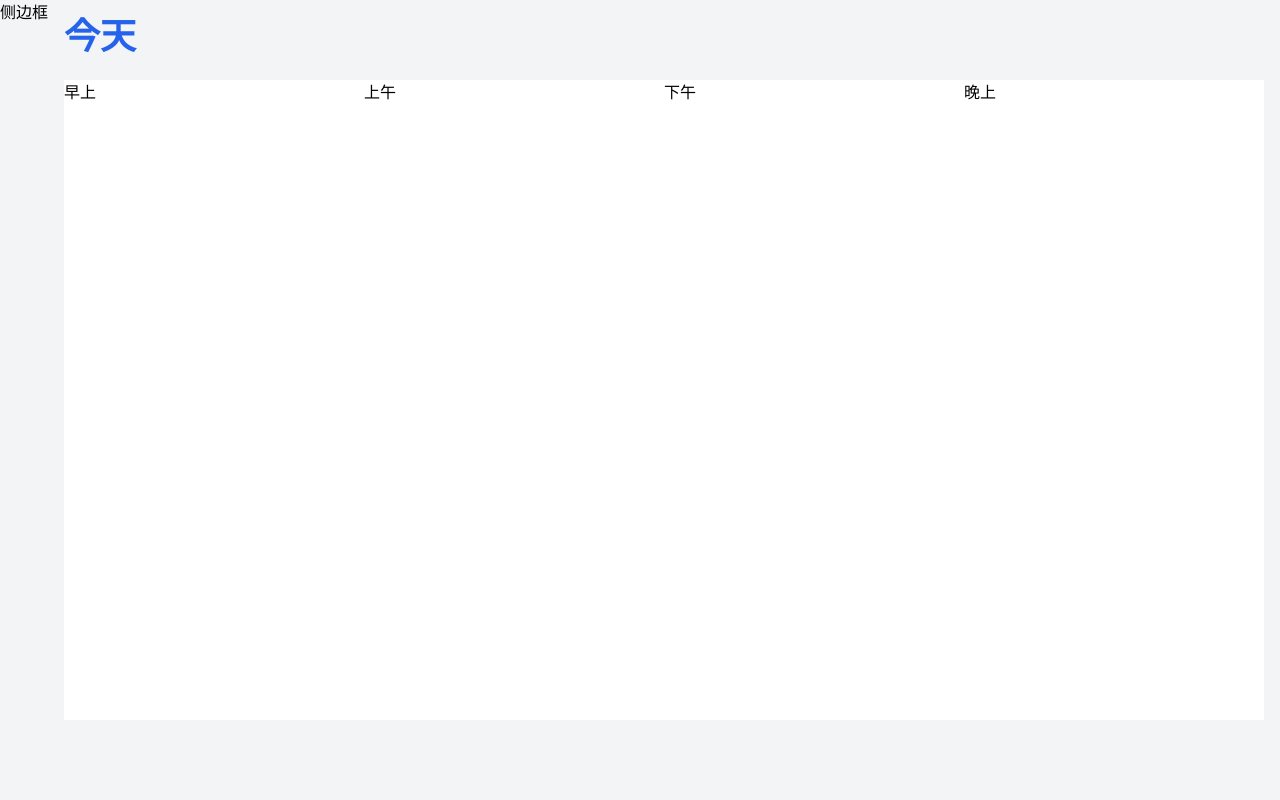
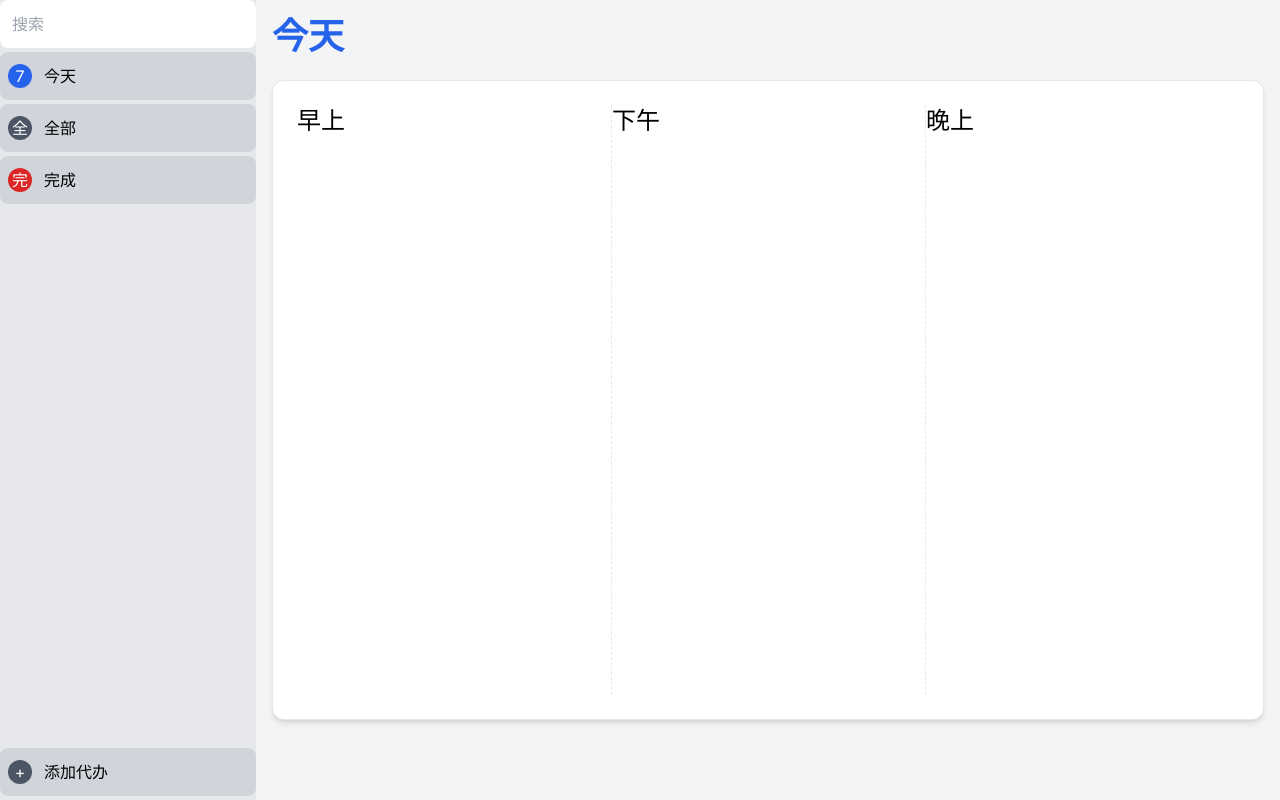
Before and after one commit to Kaiyuangu/my-app, a Next.js app: page / in a window 1280 px wide. Built offline with nearby package versions, Linux system fonts and the light colour scheme.

Commit message:
feat: Add`today`,`all`,`finish`,and `add`

```diff
--- /dev/null
+++ b/src/app/Add.tsx
@@ -0,0 +1,8 @@
+function Add() {
+    return (
+      <div className="flex-1 p-4">
+        Add
+      </div>
+    )
+}
+export{Add}
--- /dev/null
+++ b/src/app/All.tsx
@@ -0,0 +1,8 @@
+function All() {
+    return (
+      <div className="flex-1 p-4">
+        All todos
+      </div>
+    )
+}
+export{All}
--- /dev/null
+++ b/src/app/Button.tsx
@@ -0,0 +1,24 @@
+interface ButtonArgs{
+    icon:string,
+    bgColor: string,
+    label: string,
+    onClick?:()=>void
+  }
+
+  function Button({icon,bgColor,label, onClick}: ButtonArgs ) {
+    return(
+      <div>
+          <button onClick={onClick} className="w-full flex item-cented bg-gray-300 hover:bg-gray-400 active:bg-gray-500 rounded-lg px-2 py-3 my-1">
+            <div className={`w-6 h-6 rounded-full text-cented text-white ${bgColor}`}>
+              {icon}
+            </div>
+            <div className="ml-3">
+              {label}
+            </div>
+          </button>
+      </div>
+    );
+}
+
+    export{Button};
+    export type {ButtonArgs}
--- /dev/null
+++ b/src/app/Finished.tsx
@@ -0,0 +1,8 @@
+function Finished() {
+    return (
+      <div className="flex-1 p-4">
+        Finished
+      </div>
+    )
+}
+export{Finished}
--- /dev/null
+++ b/src/app/SearchBox.tsx
@@ -0,0 +1,9 @@
+function SearchBox() {
+    return (
+      <div>
+        <input placeholder="搜索" type="password" className="w-full rounded-lg px-3 py-3">
+        </input>
+      </div>
+    )
+}
+export{SearchBox}
--- /dev/null
+++ b/src/app/SideBar.tsx
@@ -0,0 +1,26 @@
+import { Button } from "./Button"
+import { SearchBox } from "./SearchBox"
+interface SideBarArgs{
+  setPageToAll:()=>void,
+  setPageToToday:()=>void,
+  setPageToFinished:()=>void,
+  setPageToAdd:()=>void
+}
+function SideBar({setPageToAll,setPageToToday,setPageToAdd,setPageToFinished}:SideBarArgs) {
+    return (
+      <div className="bg-gray-200 w-64 flex flex-col">
+        <SearchBox/>
+        <div className="flex-1">
+          <Button icon="7" label="今天" bgColor="bg-blue-600" onClick={setPageToToday}/>
+        <Button icon="全" label="全部" bgColor="bg-gray-600" onClick={setPageToAll}/>
+        <Button icon="完" label="完成" bgColor="bg-red-600"onClick={setPageToFinished}/>
+        </div>
+
+        <div>
+        <Button icon="+" label="添加代办" bgColor="bg-gray-600"onClick={setPageToAdd}/>
+        </div>
+      </div>
+
+    )
+}
+export{SideBar}
--- /dev/null
+++ b/src/app/Today.tsx
@@ -0,0 +1,15 @@
+function Today(){
+  return(
+    <div className="flex-1 p-4" >
+    <h1 className=" text-blue-600 text-4xl font-bold mb-6">
+      今天
+    </h1>
+    <div className="border rounded-lg p-6 bg-white flex h-5/6 rounded-xl shadow-md divide-dashed divide-x">
+     <div className="w-1/3 text-2xl">早上</div>
+    <div className="w-1/3 text-2xl">下午</div>
+    <div className="w-1/3 text-2xl">晚上</div>
+    </div>
+  </div>
+  );
+}
+export{Today}
--- a/src/app/page.tsx
+++ b/src/app/page.tsx
@@ -1,31 +1,52 @@
+'use client'
+import { useState } from "react";
+import {SideBar} from "./SideBar";
+import { Today } from "./Today";
+import { All } from "./All";
+import { Add } from "./Add";
+import { Finished } from "./Finished";
+enum Page{
+  TODAY,
+  ALL,
+  ADD,
+  FINISH
+}
 
 export default function Home() {
+  const[page,setPage]=useState<Page>(Page.TODAY)
+    function setPageToAll(){
+    setPage(Page.ALL);
+  }
+  function setPageToTaday(){
+    setPage(Page.TODAY);
+  }
+  function setPageToAdd(){
+    setPage(Page.ADD);
+  }
+  function setPageToFinished(){
+    setPage(Page.FINISH);
+  }
   return (
     <main className="flex flex-row h-screen bg-gray-100">
-      <div>
-        侧边框
+      <div className="flex h-screen">
+         <SideBar setPageToAll={setPageToAll} setPageToToday={setPageToTaday} setPageToAdd={setPageToAdd} setPageToFinished={setPageToFinished}/>
       </div>
-      <div className="flex-1 p-4" >
-        <h1 className="text-blue-600 text-4xl font-bold mb-6">
-          今天
-        </h1>
-        <div className="bg-white flex h-5/6">
-         <div className="w-1/2">
-          早上
-        </div>
-        <div className="w-1/2">
-          上午
-        </div>
-        <div className="w-1/2">
-          下午
-        </div>
-        <div className="w-1/2">
-          晚上
-        </div>
-        </div>
-      </div>
-
-
+      {
+        page===Page.TODAY&&
+         <Today/>
+      }
+     {
+        page===Page.ALL&&
+         <All/>
+      }
+      {
+        page===Page.ADD&&
+         <Add/>
+      }
+      {
+        page===Page.FINISH&&
+         <Finished/>
+      }
     </main>
   );
 }
```
